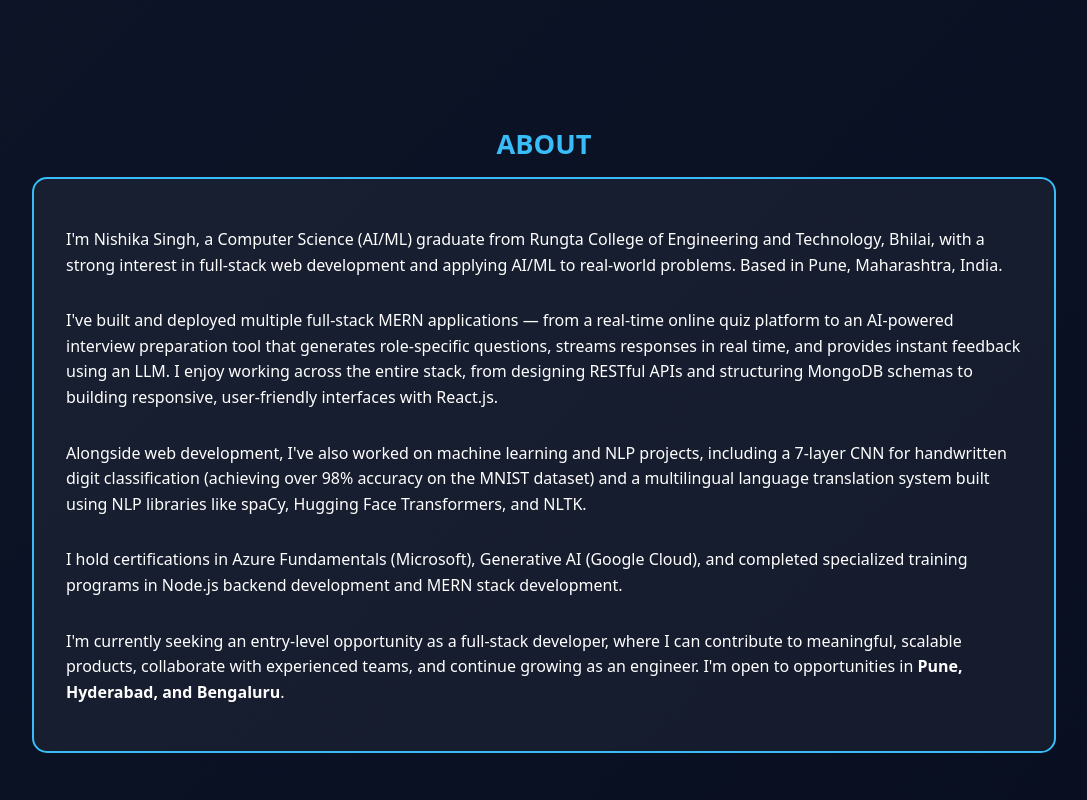
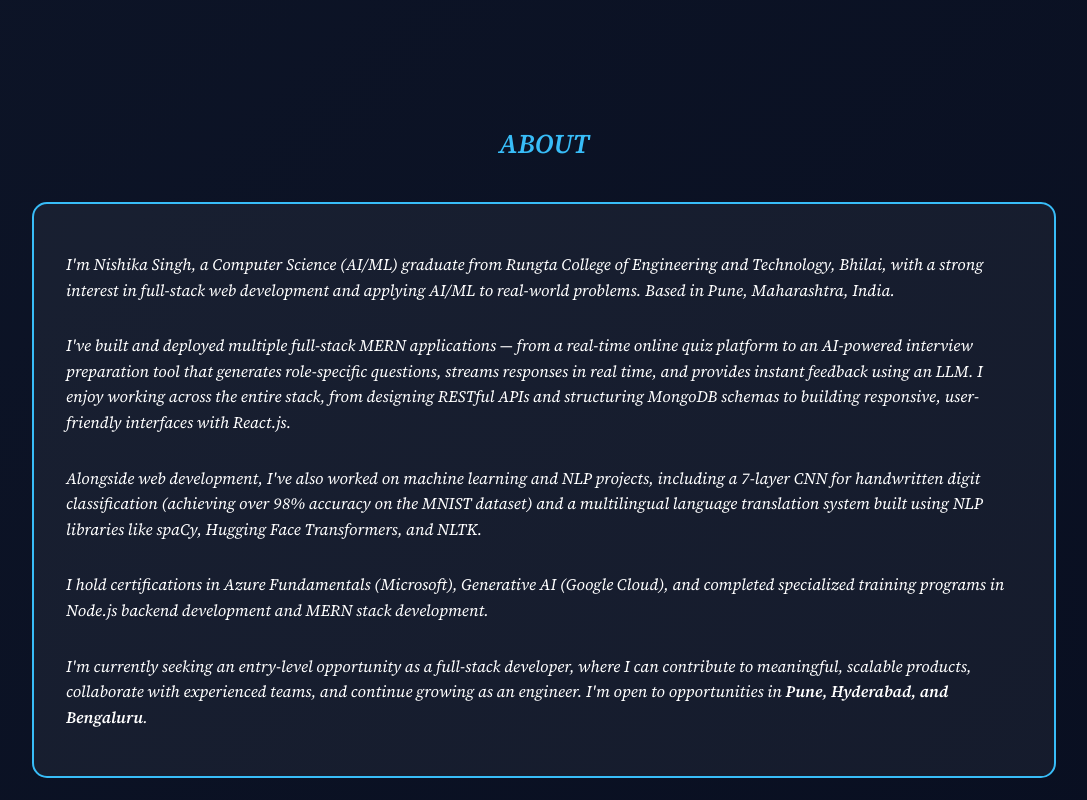
Before and after one commit to nishikasingh31/Portfolio, a React (Vite) app: page / in a window 1280 px wide. Shown: the part 1180-1980 px from the top of the page, without its empty margins (96-1183 px from the left). Built offline with nearby package versions, Linux system fonts and the light colour scheme.

Commit message:
Update App.css

```diff
--- a/src/App.css
+++ b/src/App.css
@@ -1,8 +1,18 @@
 /* GLOBAL RESET & BASE STYLES */
+@import url('https://fonts.googleapis.com/css2?family=Source+Serif+4:ital,wght@0,400;1,400;1,600&display=swap');
+
+.serif-italic {
+  font-family: "Source Serif 4", serif;
+  font-style: italic;
+  font-weight: 400;
+}
+
 body {
   margin: 0;
-  font-family: system-ui, -apple-system, BlinkMacSystemFont, 'Segoe UI', Roboto,
-    Oxygen, Ubuntu, Cantarell, 'Open Sans', 'Helvetica Neue', sans-serif;
+  font-family: "Source Serif 4", serif;
+  font-style: italic;
+  /*font-family: system-ui, -apple-system, BlinkMacSystemFont, 'Segoe UI', Roboto,
+    Oxygen, Ubuntu, Cantarell, 'Open Sans', 'Helvetica Neue', sans-serif; */
   background: linear-gradient(135deg, #0f172a, #020617);
   color: white;
   overflow-x: hidden;
@@ -28,7 +38,7 @@ h2 {
   font-size: 1.7rem;
   text-align: center;
   margin-top: 15px;
-  margin-bottom: 15px;
+  margin-bottom: 40px;
   color: #38bdf8;
   font-weight: 800;
 }
@@ -193,25 +203,9 @@ nav {
   transition: transform 0.3s ease, box-shadow 0.3s ease;
 }
 
-.card::before {
-  content: "";
-  position: absolute;
-  inset: -10px;
-  background: var(--accent, #38bdf8);
-  border-radius: 20px;
-  filter: blur(25px);
-  opacity: 0;
-  z-index: -1;
-  transition: opacity 0.3s ease;
-}
-
 .card:hover {
   transform: translateY(-8px);
-  box-shadow: 0 0 6px  var(--accent, #38bdf8);
-}
-
-.card:hover::before {
-  opacity: 0.35;
+  box-shadow: 0 10px 25px rgba(0, 0, 0, 0.35);
 }
 
 /* about */
```
